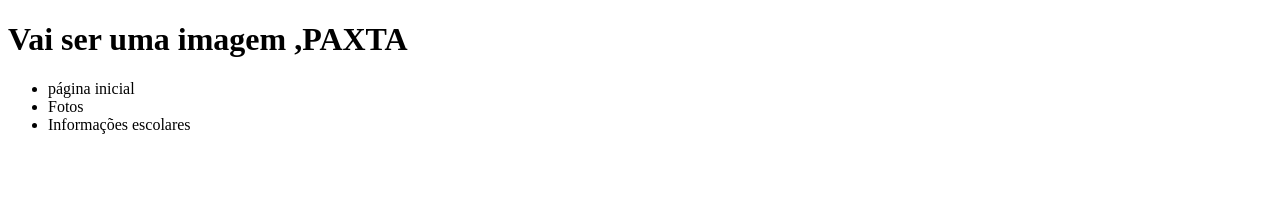
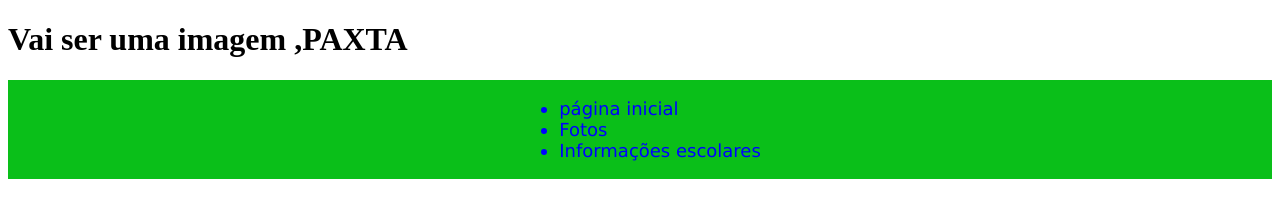
Before and after one commit to DiogoRibass/SegundoAnoD, a plain HTML site: page index.html in a window 1280 px wide. Drawn offline with Linux system fonts and the light colour scheme.

Commit message:
Update style.css

```diff
--- a/style.css
+++ b/style.css
@@ -1,3 +1,5 @@
-header {
-    blackground: #7ff007
-}
+header{ background:#0abf19; color:blue; display:flex;
+    justify-content: space-around;
+font-size: large;
+font-family: Verdana, Geneva, Tahoma, sans-serif;}
+    .cabecalho-imagem{ width: 100%;}
```
